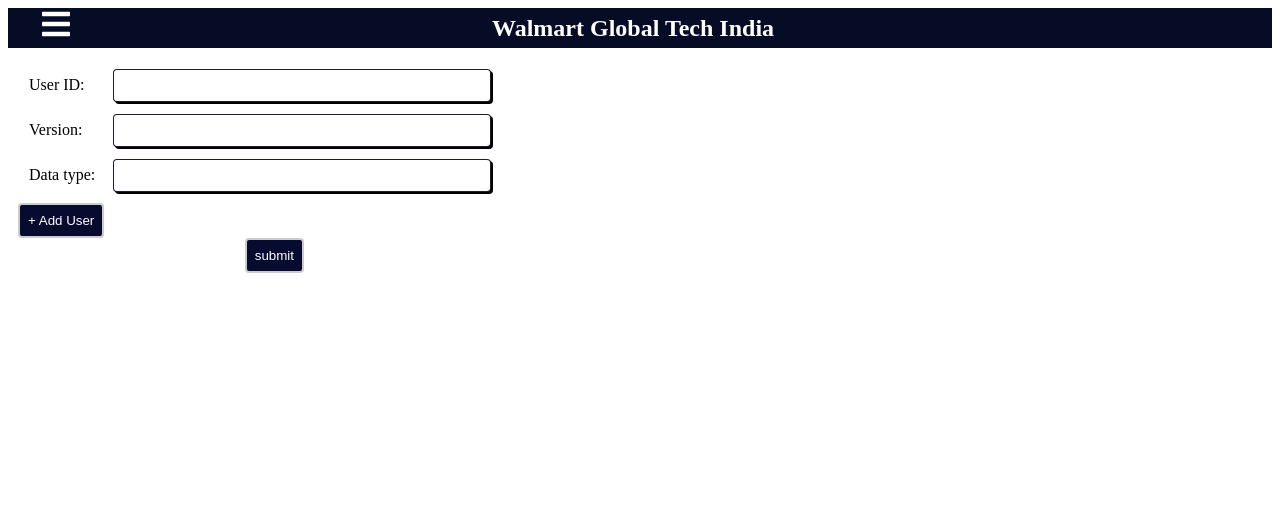
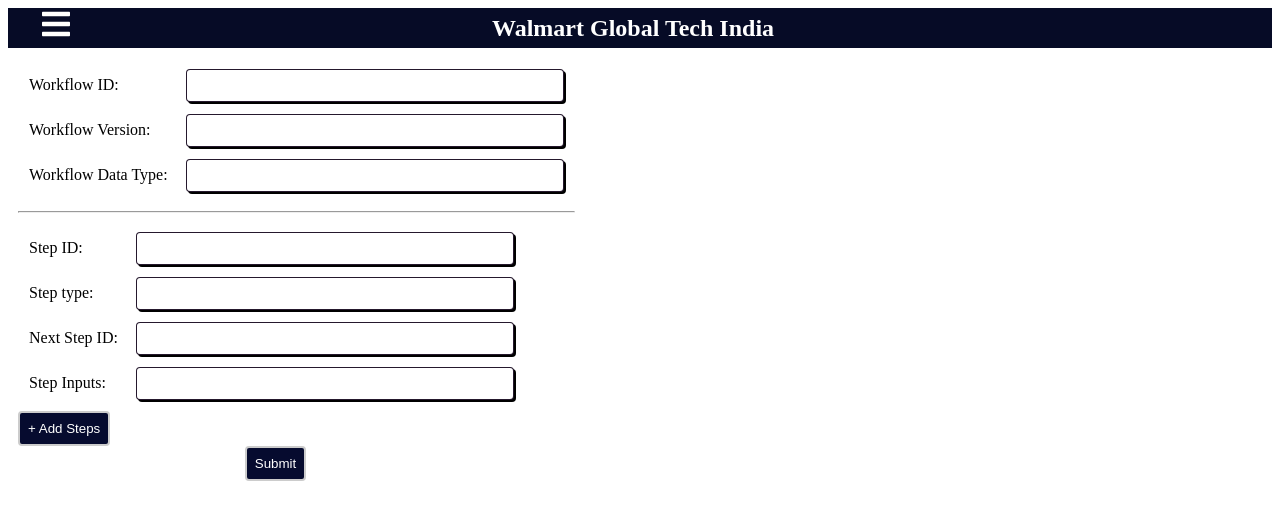
Before and after one commit to ImYatharth/WalmartDashboard, a React (Create React App) app: page /users in a window 1280 px wide. Shown: the top 520 px of the page. Built offline with nearby package versions, Linux system fonts and the light colour scheme.

Commit message:
Step validation

```diff
--- a/src/pages/Users.js
+++ b/src/pages/Users.js
@@ -54,12 +54,20 @@
 //     }
 
 function Users() {
+
+        // this.state = {
+        //                 }
+        // const handlechangeall = (event) =>{this.setState ( { [event.target.name] :event.target.value  })}
         const [inputFields, setInputFields] = useState([
-          { id: uuidv4(), userid: '', version: '', datatype: '' },
+          { id: uuidv4(), step_id: '', step_type: '', next_step_id: '', step_inputs:'' }
+        ]);
+        const [inputFlds, setInputFlds] = useState([
+          { workflow_id:'',workflow_version:'', workflow_dataType:'' }
         ]);
 
         const handleSubmit = (e) => {
           e.preventDefault();
+          console.log("InputFields", inputFlds);
           console.log("InputFields", inputFields);
         };
 
@@ -73,53 +81,91 @@
 
           setInputFields(newInputFields);
         }
+        const handleChangeInput2 = (index, event) => {
+          const values = [...inputFlds];
+          values[index][event.target.name]=event.target.value;
+          setInputFlds(values);
+        }
 
         const handleAddFields = () => {
-          setInputFields([...inputFields, { id: uuidv4(),  userid: '', version: '', datatype: '' }])
+          setInputFields([...inputFields, { id: uuidv4(), step_id: '', step_type: '', next_step_id: '',step_inputs: '' }])
         }
         return (
           <div>
             <form onSubmit={handleSubmit}>
             <table className="yatharth">
             <tbody>
+            {inputFlds.map((inputFld,index)=>(
+            <div key={index}>
+            <tr>
+                <td><label> Workflow ID: </label></td>
+                <td><input  type="text" name="workflow_id"  value={inputFld.workflow_id}
+                    onChange={event => handleChangeInput2(index, event)} /> </td>
+            </tr>
+             {/* <tr>
+                <td><label> Workflow ID: </label></td>
+                <td><input  type="text" name="workflow_id"  value={this.state.workflow_id}
+                    onChange={this.handlechangeall} /> </td>
+            </tr> */}
+             <tr>
+                <td><label> Workflow Version: </label></td>
+                <td><input  type="text" name="workflow_version" value= {inputFld.workflow_version}
+                    onChange={event => handleChangeInput2(index, event)} /> </td>
+            </tr>
+            <tr>
+                <td><label> Workflow Data Type: </label></td>
+                <td><input  type="text" name="workflow_dataType" value= {inputFld.workflow_dataType}
+                    onChange={event => handleChangeInput2(index, event)} /> </td></tr>
+                </div>))}
+                <hr/>
               { inputFields.map(inputField => (
                 <div key={inputField.id}>
                 <tr>
-                <td><label>User ID: </label></td>
+                <td><label>Step ID: </label></td>
                 <td>
                   <input
                     type ="text"
-                    name="userid"
+                    name="step_id"
                     variant="filled"
-                    value={inputField.userid}
+                    value={inputField.step_id}
                     onChange={event => handleChangeInput(inputField.id, event)}
                   /></td></tr>
                   <tr>
-                <td><label>Version: </label></td>
+                <td><label>Step type: </label></td>
                 <td>
                   <input
                     type ="text"
-                    name="version"
+                    name="step_type"
                     variant="filled"
-                    value={inputField.version}
+                    value={inputField.step_type}
                     onChange={event => handleChangeInput(inputField.id, event)}
                   /></td></tr>
                   <tr>
-                <td><label>Data type: </label></td>
+                <td><label>Next Step ID: </label></td>
                 <td>
                   <input
                     type ="text"
-                    name="datatype"
+                    name="next_step_id"
                     variant="filled"
-                    value={inputField.datatype}
+                    value={inputField.next_step_id}
+                    onChange={event => handleChangeInput(inputField.id, event)}
+                  /></td></tr>
+                    <tr>
+                <td><label>Step Inputs: </label></td>
+                <td>
+                  <input
+                    type ="text"
+                    name="step_inputs"
+                    variant="filled"
+                    value={inputField.step_inputs}
                     onChange={event => handleChangeInput(inputField.id, event)}
                   /></td></tr>
                   <button onClick={handleAddFields} >
-                    + Add User
+                    + Add Steps
                   </button>
                 </div>
               )) }
-              <button onClick={handleSubmit} className="send">submit</button>
+              <button onClick={handleSubmit} className="send">Submit</button>
               </tbody>
               </table>
             </form>
```
